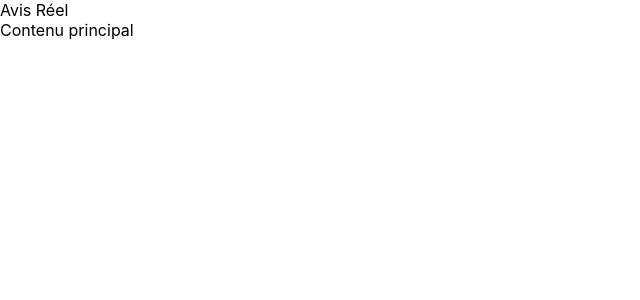
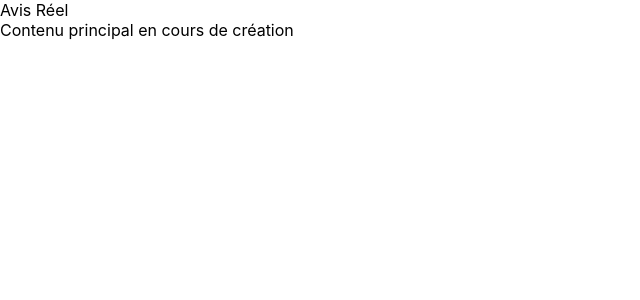
Before and after one commit to Golushi/avis-reel, a React (Create React App) app: page / in a window 1280 px wide. Shown: the top 300 px of the page, without its empty margins (0-640 px from the left). Built offline with nearby package versions, Linux system fonts and the light colour scheme.

Commit message:
actualisation

```diff
--- a/src/App.js
+++ b/src/App.js
@@ -6,7 +6,7 @@ function App() {
   return (
     <div className="App">
       <Header />
-      <main>Contenu principal</main>
+      <main>Contenu principal en cours de création</main>
     </div>
   );
 }
```
